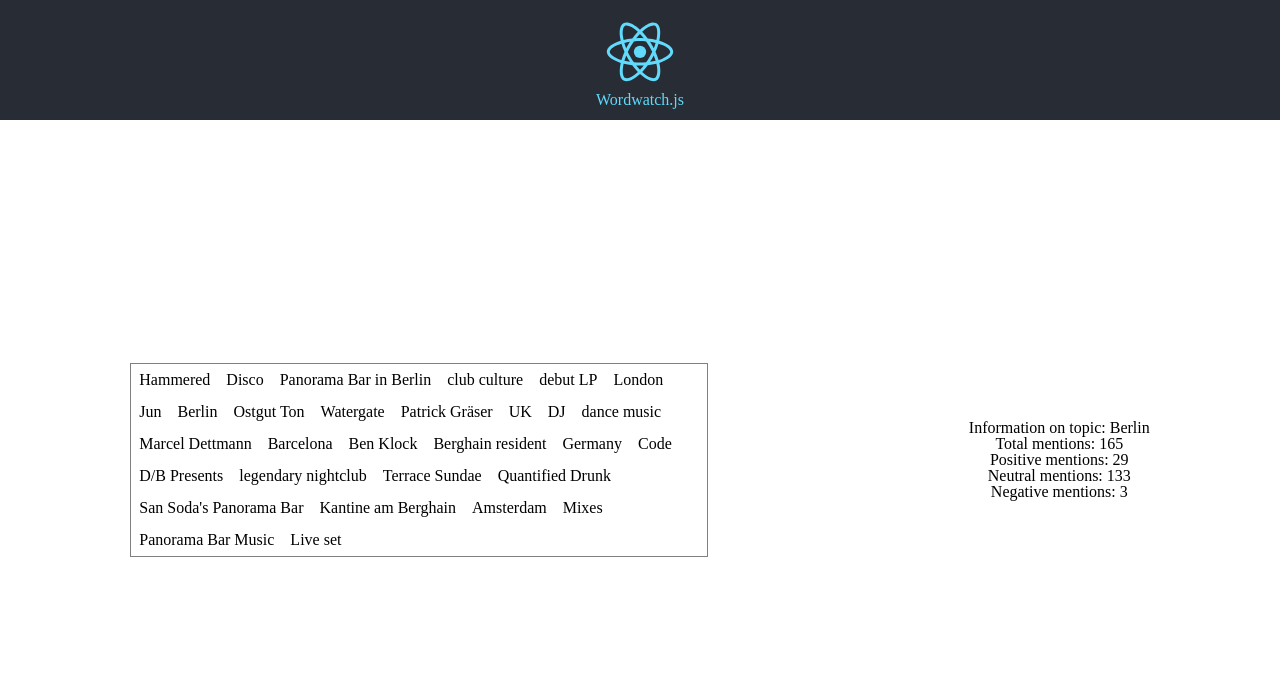
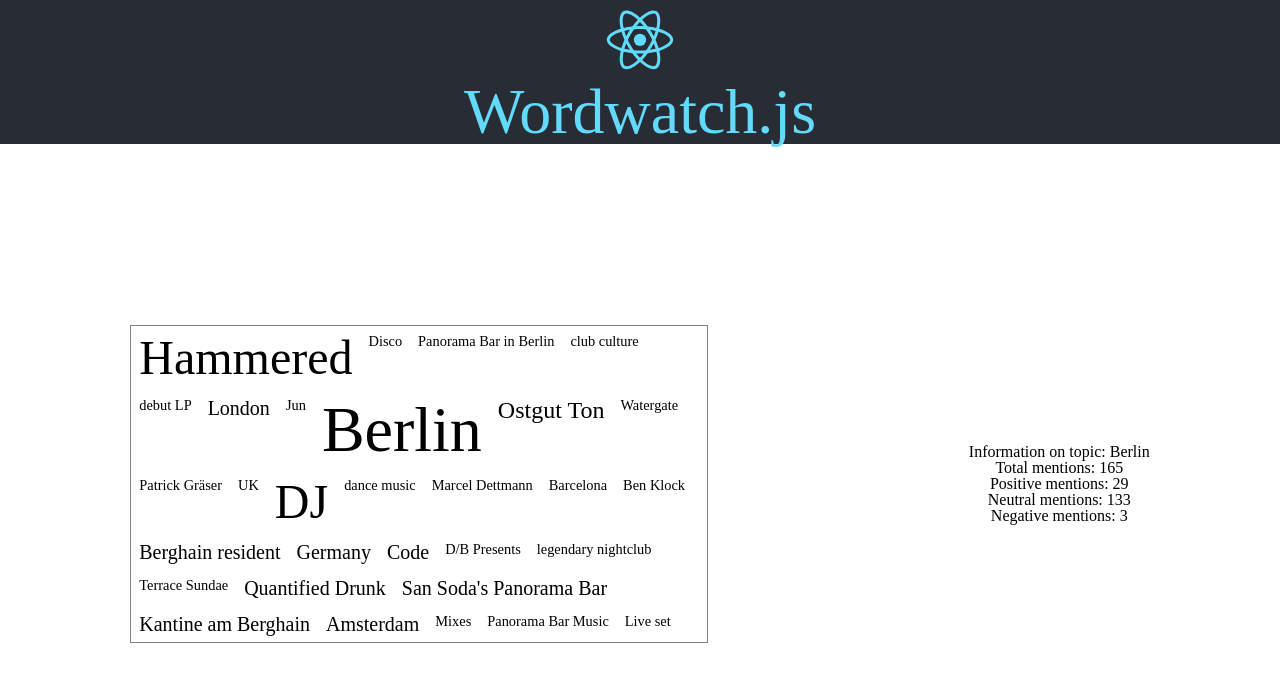
Before and after one commit to rickhallett/wordwatch-js, a React (Create React App) app: page / in a window 1280 px wide. Shown: the top 682 px of the page. Built offline with nearby package versions, Linux system fonts and the light colour scheme.

Commit message:
TopicElement returns jsx depending on topic volume

```diff
--- a/src/App.js
+++ b/src/App.js
@@ -1,6 +1,7 @@
 import { useState } from 'react';
 import './css/components/component.app.css';
 import './css/generic/generic.resets.css';
+import './css/elements/elements.elements.css';
 import { Header } from './components/Header';
 import { WordCloud } from './components/WordCloud';
 import { MetaCloud } from './components/MetaCloud';
--- a/src/components/TopicElement.js
+++ b/src/components/TopicElement.js
@@ -5,14 +5,81 @@
     onWordSelect(topic);
   };
 
+  const h1 = (
+    <h1
+      data-testid="topic-element-h1"
+      onClick={() => onWordSelectHandler(topic)}
+    >
+      {topic.label}
+    </h1>
+  );
+
+  const h2 = (
+    <h2
+      data-testid="topic-element-h2"
+      onClick={() => onWordSelectHandler(topic)}
+    >
+      {topic.label}
+    </h2>
+  );
+
+  const h3 = (
+    <h3
+      data-testid="topic-element-h3"
+      onClick={() => onWordSelectHandler(topic)}
+    >
+      {topic.label}
+    </h3>
+  );
+
+  const h4 = (
+    <h4
+      data-testid="topic-element-h4"
+      onClick={() => onWordSelectHandler(topic)}
+    >
+      {topic.label}
+    </h4>
+  );
+
+  const h5 = (
+    <h5
+      data-testid="topic-element-h5"
+      onClick={() => onWordSelectHandler(topic)}
+    >
+      {topic.label}
+    </h5>
+  );
+
+  const h6 = (
+    <h6
+      data-testid="topic-element-h6"
+      onClick={() => onWordSelectHandler(topic)}
+    >
+      {topic.label}
+    </h6>
+  );
+
+  const getHeadingElement = (topic) => {
+    if (topic.volume >= 50) {
+      return h1;
+    } else if (topic.volume >= 40 && topic.volume < 50) {
+      return h2;
+    } else if (topic.volume >= 30 && topic.volume < 40) {
+      return h3;
+    } else if (topic.volume >= 20 && topic.volume < 30) {
+      return h4;
+    } else if (topic.volume >= 10 && topic.volume < 20) {
+      return h5;
+    } else if (topic.volume >= 0 && topic.volume < 10) {
+      return h6;
+    } else {
+      return null;
+    }
+  };
+
   return (
     <div className="topic-element" data-testid="topic-element">
-      <h4
-        data-testid="topic-element-h4"
-        onClick={() => onWordSelectHandler(topic)}
-      >
-        {topic.label}
-      </h4>
+      {getHeadingElement(topic)}
     </div>
   );
 };
--- a/src/components/WordCloud.js
+++ b/src/components/WordCloud.js
@@ -1,16 +1,15 @@
 import '../css/components/component.wordcloud.css';
 import { TopicElement } from './TopicElement';
 import data from '../topics.json';
-import { useState } from 'react';
 
 export const WordCloud = ({ onWordSelect, willShuffle }) => {
   const onWordSelectHandler = (topic) => {
     onWordSelect(topic);
   };
 
-  const shuffledData = willShuffle
-    ? data.topics.sort(() => Math.random() - 0.5)
-    : data.topics;
+  if (willShuffle) {
+    data.topics.sort(() => Math.random() - 0.5);
+  }
 
   return (
     <div className="wordcloud" data-testid="wordcloud">
--- a/src/css/elements/elements.elements.css
+++ b/src/css/elements/elements.elements.css
@@ -0,0 +1,23 @@
+h1 {
+  font-size: 4rem;
+}
+
+h2 {
+  font-size: 3rem;
+}
+
+h3 {
+  font-size: 2rem;
+}
+
+h4 {
+  font-size: 1.5rem;
+}
+
+h5 {
+  font-size: 1.25rem;
+}
+
+h6 {
+  font-size: 0.9rem;
+}
```
